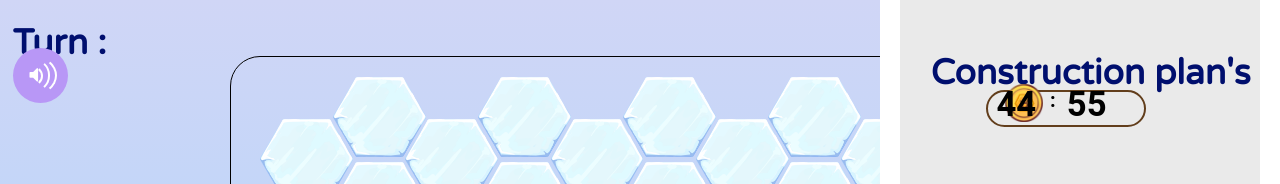
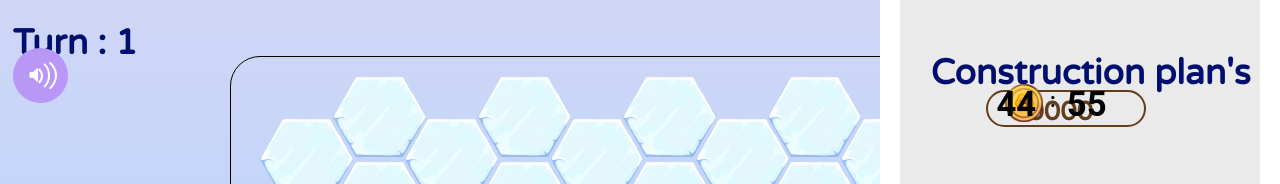
Before and after one commit to Donteatpineappleonpizza/OOP-PROJECT-UPBEAT-FRONTEND, a React (Create React App) app in the folder Frontend/my-react-project/: page / in a window 1280 px wide. Shown: the top 184 px of the page. Built offline with nearby package versions, Linux system fonts and the light colour scheme.

Commit message:
update playpage

```diff
--- a/Frontend/my-react-project/src/pages/playpage/Playpage.js
+++ b/Frontend/my-react-project/src/pages/playpage/Playpage.js
@@ -1,36 +1,38 @@
-import React, { useEffect } from 'react';
-import ReactDOM from 'react-dom';
-import Terminal from '../../Component/Terminal/Terminal';
-import SoundToggle from '../../Component/Mute/SoundToggle';
-import './playpage.css';
-import pen1 from '../../p1.png'
-import coin from '../../money.png'
-import bubble from '../../bubble.png'
-import ice from '../../region@2x.png'
-import Countdown from '../../Component/Countdown/Countdown';
-import Counter from '../../Component/Time/Counter';
-import Region from '../../Component/Map/Regaion'
-import myMp3File from '../playpage/fire.mp3';
+import React, { useEffect, useState } from "react";
+import { Component } from "react";
+import ReactDOM from "react-dom";
+import Terminal from "../../Component/Terminal/Terminal";
+import SoundToggle from "../../Component/Mute/SoundToggle";
+import "./playpage.css";
+import pen1 from "../../p1.png";
+import coin from "../../money.png";
+import bubble from "../../bubble.png";
+import ice from "../../region@2x.png";
+import Countdown from "../../Component/Countdown/Countdown";
+import Counter from "../../Component/Time/Counter";
+import Region from "../../Component/Map/Regaion";
+import myMp3File from "../playpage/fire.mp3";
 
 function PlayPage() {
   useEffect(() => {
     const audioEl = document.getElementsByClassName("audio-element")[0];
-    audioEl.addEventListener('canplaythrough', () => {
+    audioEl.addEventListener("canplaythrough", () => {
       audioEl.play();
     });
   }, []);
 
+  const budget = 10000;
 
   return (
     <div>
       <div>
-      <audio className="audio-element" autoPlay loop src={myMp3File} />
+        <audio className="audio-element" autoPlay loop src={myMp3File} />
       </div>
       <div className="Terminal">
         <Terminal />
       </div>
       <div className="turn">
-        <h1>Turn : </h1>
+        <h1>Turn : 1</h1>
       </div>
       <div className="SoundToggle">
         <SoundToggle />
@@ -43,14 +45,18 @@ function PlayPage() {
         <Counter />
       </div> */}
       <Countdown />
-      <img id="money-img" src={coin} alt="money"/>
-      <img id="p1-img" src={pen1} alt="player 1"/>
-      <img id="speech" src={bubble} alt="bubble"/>
+      <img id="money-img" src={coin} alt="money" />
+      <img id="p1-img" src={pen1} alt="player 1" />
+      <img id="speech" src={bubble} alt="bubble" />
       <div className="box2"></div>
       <img id="ice" src={ice} alt="ice" />
-      <img id="money-img2" src={coin} alt="money"/>
+      <img id="money-img2" src={coin} alt="money" />
       <div className="box3"></div>
-      <div className="box"></div>
+      <div className="box">
+        <div className="budget">
+          <p>{budget}</p>
+        </div>
+      </div>
       {/* <div className="square5"></div> */}
       <div className="sq"></div>
       <div className="right-button-container">
--- a/Frontend/my-react-project/src/pages/playpage/playpage.css
+++ b/Frontend/my-react-project/src/pages/playpage/playpage.css
@@ -1,4 +1,4 @@
-@import url(https://fonts.googleapis.com/css?family=Inconsolata:400,700);
+@import url(https://fonts.googleapis.com/css?family=Inconsolata:400);
 
 html {
   height: 100%; /* Set height to 100% */
@@ -37,6 +37,19 @@ html {
   border: 2px solid #623e1c;
   border-radius: 40px;
   z-index: 5;
+}
+
+.budget {
+  position: fixed;
+  top: 8%;
+  right: 8.5%;
+  width: 160px;
+  height: 37px;
+  font: 0.875em/1.7 "Varela Round", sans-serif;
+  color: #623e1c;
+  font-size: 26px;
+  font-weight: bolder;
+  z-index: 120;
 }
 
 .box2 {
@@ -182,7 +195,7 @@ html {
   background: linear-gradient(
     0deg,
     rgb(240, 108, 222) 0%,
-    rgb(254, 55, 198)  100%
+    rgb(254, 55, 198) 100%
   );
   width: 130px;
   height: 40px;
```
Lines whose indentation alone changed are shown as unchanged.
